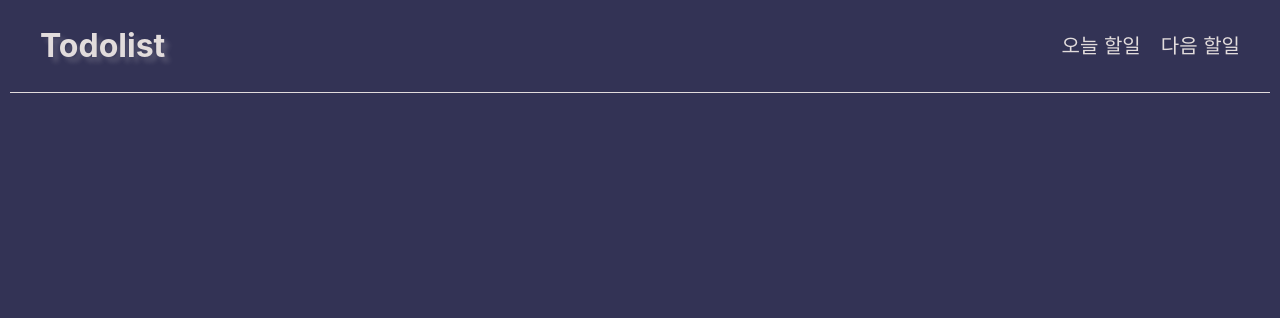
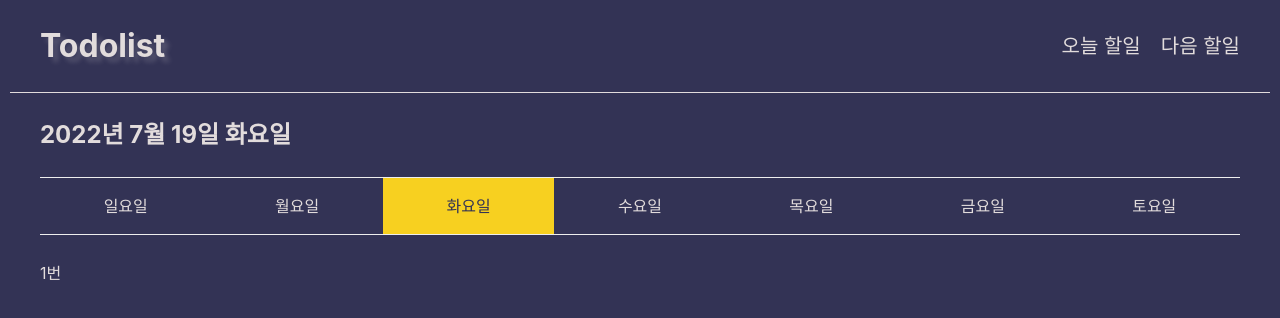
Before and after one commit to wnsgh12s/todolist, a React (Create React App) app: page /tomorrow/0 in a window 1280 px wide. Shown: the top 318 px of the page. Built offline with nearby package versions, Linux system fonts and the light colour scheme.

Commit message:
useParams 연습

```diff
--- a/src/App.css
+++ b/src/App.css
@@ -64,6 +64,7 @@ body {
 
 
 #main .calender {
+  margin-bottom: 30px;
 }
 #main .calender ul {
 
@@ -72,15 +73,21 @@ body {
   text-align: center;
   float: left;
   width: 14.28571%;
-  padding: 20px 0 20px 0;
   border-bottom: 1px solid #eee;
+  border-top: 1px solid #eee;
   cursor: pointer;
 }
 #main .calender ul li:hover {
   background-color: #F7D020;
   color: #335;
 }
+#main .calender ul li a {
+  display: block;
+  padding: 20px 0 20px 0;
+}
 #main .calender ul .active {
   background-color: #F7D020;
   color: #335;
 }
+
+#main .tomorrow_list {}
--- a/src/App.tsx
+++ b/src/App.tsx
@@ -21,10 +21,10 @@ function App() {
   ];
   return (
     <div className="App">
-      <Header/>
+      <Header today_day={today_day}/>
       <Routes>
         <Route path='/' element={<Main today={today} today_date = {today_date} today_day = {today_day} today_month = {today_month} today_year = {today_year} days={days} />}></Route>
-        <Route path='/tomorrow' element={<Tomorrow today={today} today_date = {today_date} today_day = {today_day} today_month = {today_month} today_year = {today_year} days={days}/>}></Route>
+        <Route path='/tomorrow/:id' element={<Tomorrow today={today} today_date = {today_date} today_day = {today_day} today_month = {today_month} today_year = {today_year} days={days}/>}></Route>
       </Routes>
     </div>
   );
--- a/src/component/Header.tsx
+++ b/src/component/Header.tsx
@@ -1,6 +1,10 @@
 import {Link} from 'react-router-dom'
 
-function Header(){
+interface Today {
+  today_day : number
+}
+
+function Header({today_day}:Today){
   return(
     <header id="header">
         <div className="header_inner">
@@ -8,7 +12,7 @@ function Header(){
           <nav className="gnb">
             <ul>
               <li><Link to={'/'}> 오늘 할일</Link></li>
-              <li><Link to={'/tomorrow'}> 다음 할일</Link></li>
+              <li><Link to={`/tomorrow/${today_day}`}> 다음 할일</Link></li>
             </ul>
           </nav>
         </div>
--- a/src/component/Tomorrow.tsx
+++ b/src/component/Tomorrow.tsx
@@ -1,4 +1,5 @@
-import { useEffect, useRef, useState } from "react";
+import { useState } from "react";
+import { Link, useParams } from "react-router-dom";
 
 interface TodayProps {
   today : Date;
@@ -9,26 +10,33 @@ interface TodayProps {
   days :string[]
 }
 function Tomorrow({today,today_date,today_day,today_month,today_year,days}:TodayProps){
-  let [active,set_active] = useState(0)
+  let [active,set_active] = useState(today_day)
+  let {id} = useParams()
+  function changeActive(e:React.MouseEvent<HTMLLIElement,MouseEvent>,i:number){
+    set_active(i)
+  }
 
-  function changeActive(e:React.MouseEvent<HTMLLIElement,MouseEvent>,id:number){
-    set_active(id)
-  }
+  let [tomorrow_list,set_tommorrow_list] = useState(['1번','2번','3번','4번','5번','6번','7번'])
   return(
     <main id="main">
       <div className="main_inner">
-        <h2>{today_year}년 {today_month}월 {today_date + 1}일 {days[today_day +1]}</h2>
+        <h2>{today_year}년 {today_month}월 {today_date}일 {days[today_day]}</h2>
         <div className="calender">
           <ul className="day clear">
-            {days?.map((e,id)=>{
+            {days?.map((e,i)=>{
               return(
-                <li className={active === id ? 'active' : 'notactive'} onClick={(e)=>{
-                  changeActive(e,id)
-                }}>{e}</li>
+                <li className={active === i ? 'active' : ''} onClick={(e)=>{
+                  changeActive(e,i)
+                }}> <Link to={`/tomorrow/${i}`}>{e}</Link></li>
               )
             })}
           </ul>
         </div>
+        <div className="tomorrow_list">
+            <ul>
+              <li>{id && tomorrow_list[parseInt(id)]}</li>
+            </ul>
+          </div>
       </div>
     </main>
   )
```
